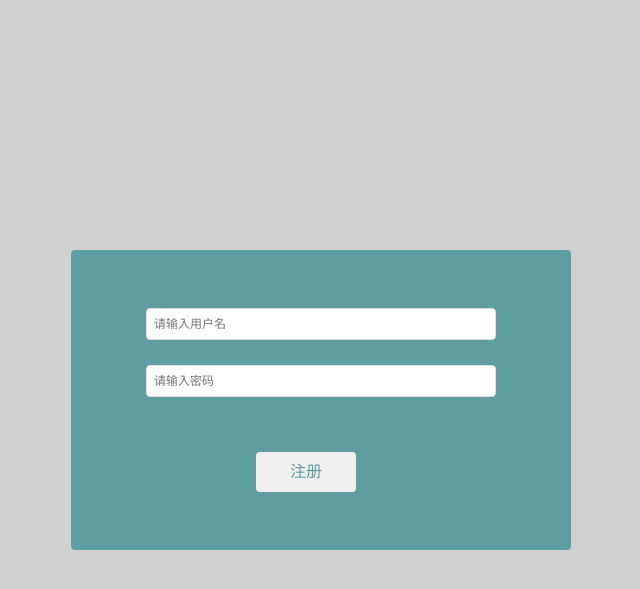
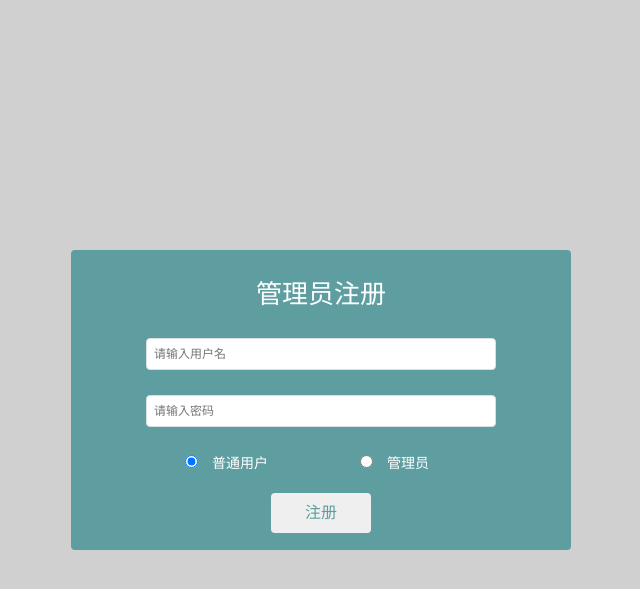
Before and after one commit to Gxiaomin/php-message, a PHP site: page /register.php in a window 1280 px wide. Shown: the top 589 px of the page, without its empty margins (319-959 px from the left). Run offline with PHP 8.4, Linux system fonts and the light colour scheme.

Commit message:
新增用户角色及退出功能

```diff
--- a/css/index.css
+++ b/css/index.css
@@ -23,13 +23,19 @@ html, body, .wrapper{
     background-color: cadetblue;
     border-radius: 4px;
 }
+.login-form header {
+    height: 50px;
+    line-height: 50px;
+    color: #fff;
+    font-size: 26px;
+    margin-bottom: 20px;
+}
 .login-form input {
     width: 70%;
     margin-bottom: 25px;
     color: #000;
 }
 .form-footer {
-    margin-top: 30px;
     display: flex;
     justify-content: center;
     align-items: center;
@@ -45,7 +51,7 @@ html, body, .wrapper{
     border: none;
     border-radius: 4px;
 }
-.btn:first-child {
+.btn.login {
     margin-right: 30px;
 }
 .go-register-btn {
@@ -54,3 +60,22 @@ html, body, .wrapper{
     font-size: 16px;
     color: skyblue;
 }
+.radio-box {
+    width: 70%;
+    display: flex;
+    justify-content: space-around;
+}
+label {
+    width: 30%;
+    color: #fff;
+    font-size: 14px;
+    cursor: pointer;
+}
+label input[type="radio"] {
+    width: 20%;
+    margin-right: 10px;
+
+}
+label input:checked {
+    color: pink;
+}
--- a/css/reset.css
+++ b/css/reset.css
@@ -33,7 +33,7 @@ body{font-family: "Segoe UI", "Lucida Grande", Helvetica, Arial,
 "wenquanyi micro hei", "Hiragino Sans GB", "Hiragino Sans GB W3",
 FontAwesome, sans-serif;font-size:12px;}
 
-input {
+input[type='text'], input[type='password']{
     width: 100%;
     outline:none;
     background-color: transparent;
--- a/login.php
+++ b/login.php
@@ -37,7 +37,6 @@
     <meta charset="utf-8" />
     <meta http-equiv="X-UA-Compatible" content="IE=edge">
     <title>留言板</title>
-    <meta name="viewport" content="width=device-width, initial-scale=1">
     <link rel="stylesheet" type="text/css" media="screen" href="./css/reset.css" />
     <link rel="stylesheet" type="text/css" media="screen" href="./css/index.css" />
 </head>
@@ -45,7 +44,7 @@
     <div class="wrapper">
         <form class="login-form" action="login.php?act=chk" method="post">
             <input type="text" name="admin" placeholder="请输入用户名">
-            <input type="password" name="password" placeholder="请输入密码">
+            <input type="text" onfocus="this.type='password'" name="password" placeholder="请输入密码">
             <div class="form-footer">
                 <button class="login btn" type="submit">登录</button>
                 <a class="go-register-btn" href="register.php">立即注册</a>
--- a/register.php
+++ b/register.php
@@ -11,6 +11,7 @@
     if($act !== false) {
         $admin = $input->post('admin');
         $pwd = $input->post('password');
+        $role = $input->post('role');
         //必填校验
         if($admin === '' || $pwd === '') {
             echo "用户名或密码为空！";
@@ -24,9 +25,9 @@
         // 返回结果集中行的数目
         $num = mysqli_num_rows($mysqli_result);
         if($num) {
-            echo "<script>alert('用户已存在！'); history.go(-1);</script>";
+            echo "<script type='text/javascript'>alert('用户已存在！'); history.go(-1);</script>";
         }else {
-            $sql = "INSERT INTO token (user,pwd,create_time) VALUES ('$admin','$pwd','$time')";
+            $sql = "INSERT INTO token (user,pwd,create_time,role) VALUES ('$admin','$pwd','$time','$role')";
             $result = $mysqli->query($sql);
             if($result) {
                 //跳转
@@ -44,15 +45,19 @@
     <meta charset="utf-8" />
     <meta http-equiv="X-UA-Compatible" content="IE=edge">
     <title>留言板</title>
-    <meta name="viewport" content="width=device-width, initial-scale=1">
     <link rel="stylesheet" type="text/css" media="screen" href="./css/reset.css" />
     <link rel="stylesheet" type="text/css" media="screen" href="./css/index.css" />
 </head>
 <body>
     <div class="wrapper">
         <form class="login-form" action="register.php?act=ack" method="post">
-            <input type="text" name="admin" placeholder="请输入用户名">
-            <input type="password" name="password" placeholder="请输入密码">
+            <header>管理员注册</header>
+            <input type="text" name="admin" autocomplete="off" placeholder="请输入用户名">
+            <input type="password" autocomplete="off" name="password" placeholder="请输入密码">
+            <div class="radio-box">
+                <label><input type="radio" name="role" value="1" checked>普通用户</label>
+                <label><input type="radio" name="role" value="2">管理员</label>
+            </div>
             <div class="form-footer">
                 <button class="register btn" type="submit">注册</button>
             </div>
```
Also changed, not shown: css/message.css (+18 -2 lines), logout.php (added, +14 -0 lines), message.php (+24 -4 lines), save.php (+4 -3 lines).
